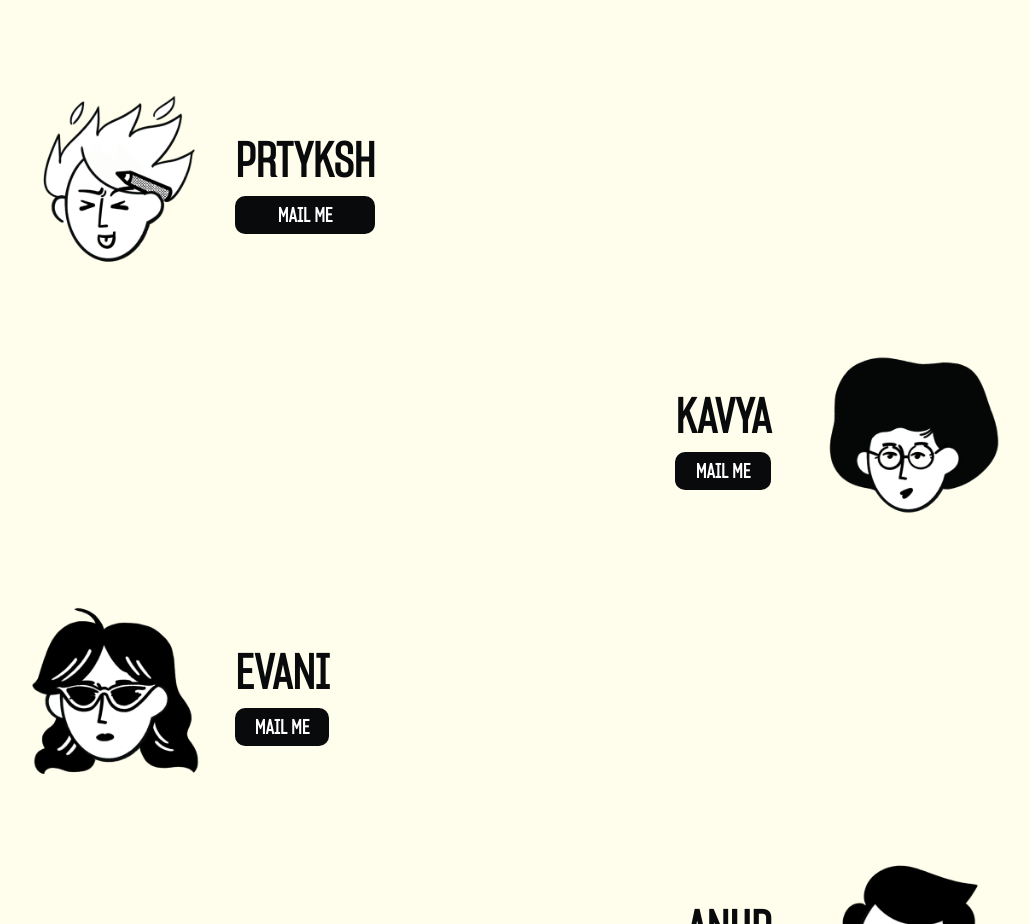
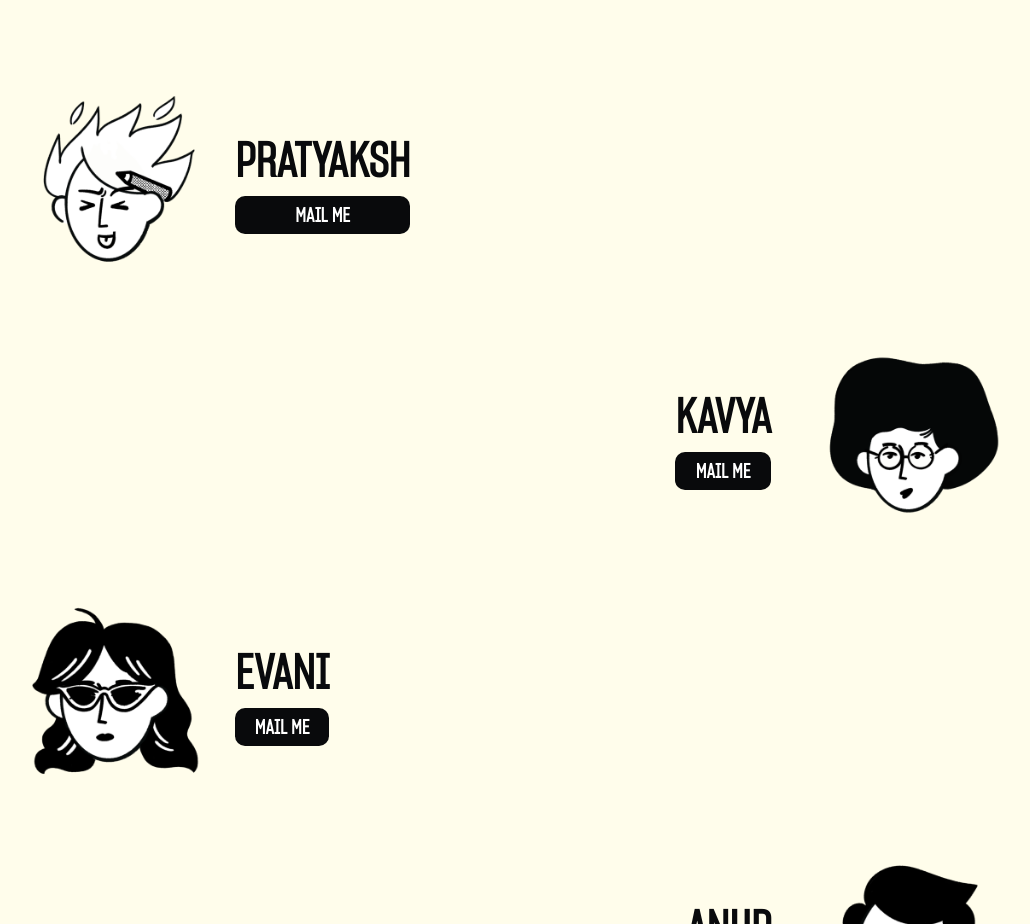
Before and after one commit to LoneWolf4713/unquote, a plain HTML site: page index.html in a window 1280 px wide. Shown: the part 5360-6284 px from the top of the page, without its empty margins (133-1163 px from the left). Drawn offline with nearby package versions, Linux system fonts and the light colour scheme.

Commit message:
fixed my name

```diff
--- a/index.html
+++ b/index.html
@@ -325,7 +325,7 @@
                             <img src="images/prtyksh.png" alt="">
                         </figure>
                         <div class="textContainer is-flex is-flex-direction-column is-justify-content-center    ">
-                            <h1 class="has-text-weight-bold   is-size-1 has-text-left has-text-black">PRTYKSH</h1>
+                            <h1 class="has-text-weight-bold   is-size-1 has-text-left has-text-black">PRATYAKSH</h1>
                                 <div>
                                     <button
                                         class="button   is-black is-medium p-1 is-fullwidth is-size-5 has-text-weight-bold">MAIL
```
